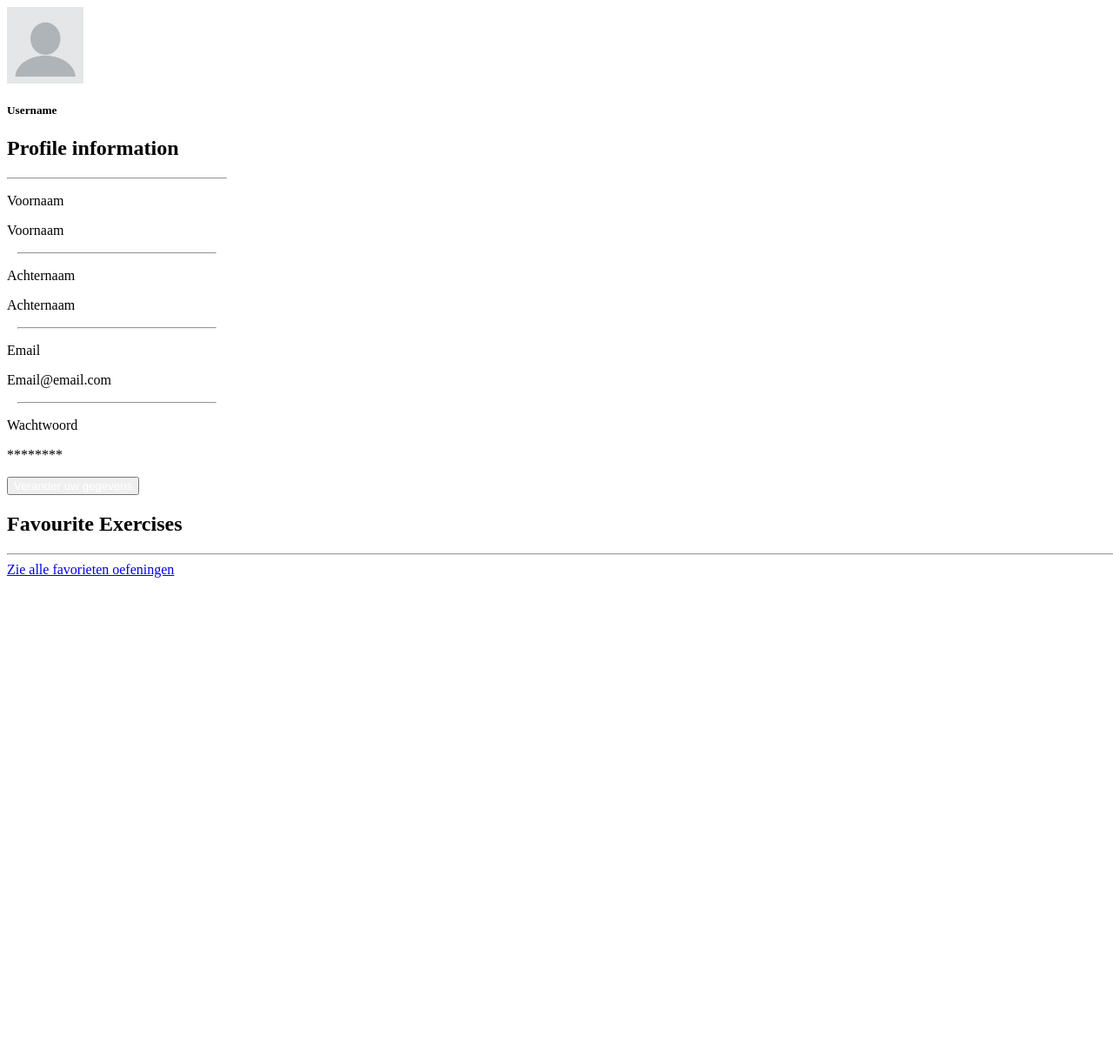
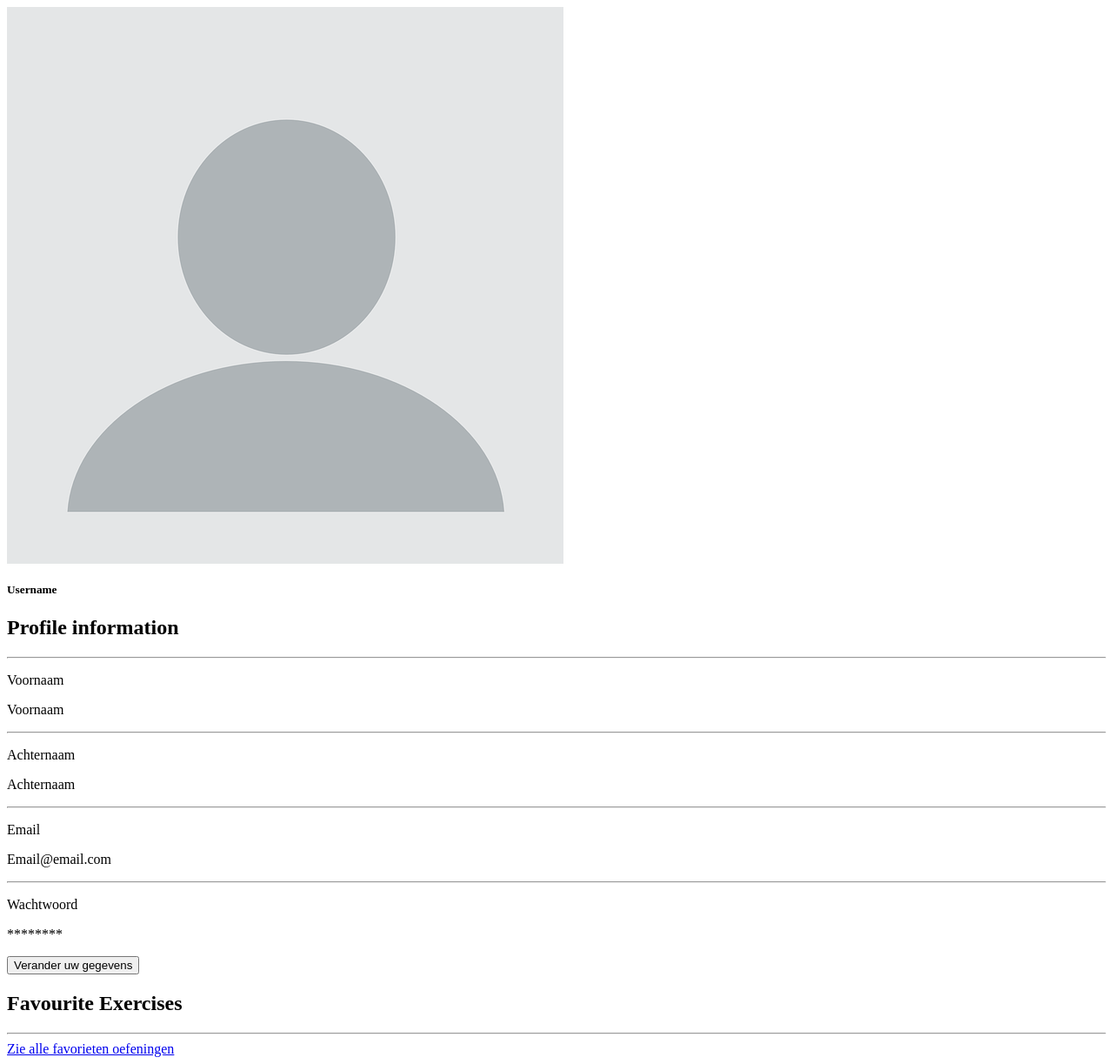
Before and after one commit to 86158/CatWeb, a PHP site: page /pages/profilePage.php in a window 1280 px wide; the page is wider, and only the part inside the window is pictured. Shown: that part at 87% size. Before the commit the page ends 664 px from the top of that part, so only its background shows below. Run offline with PHP 8.4, Linux system fonts and the light colour scheme.

Commit message:
Profile page deleted the style in php into scss

```diff
--- a/pages/profilePage.php
+++ b/pages/profilePage.php
@@ -3,12 +3,12 @@
     <div class="container-fluid">
         <!-- The image and username of the user -->
         <div class="profile d-flex column justify-content-center align-items-center flex-column mt-3">
-            <img class="rounded-circle" src="img/profile.png" alt="Profile Pic" style="width: 7%">
+            <img class="rounded-circle" src="img/profile.png" alt="Profile Pic">
             <h5 class="mt-2">Username</h5>
         </div>
 
         <div class="information mt-4 d-flex justify-content-around">
-            <div class="profileInformation" style="width: 20%;">
+            <div class="profileInformation">
                 <!-- The left side of the page -->
                 <div class="title">
                     <h2 class="fw-bold text-center">Profile information</h2>
@@ -25,7 +25,7 @@
                         </div>
                     </div>
                     <!-- Horizontal Line -->
-                    <hr class="text-center m-auto mb-3" style="width: 90%">
+                    <hr class="hr-1 text-center m-auto mb-3">
                     <!-- Last Name -->
                     <div class="row item-1 justify-content-between">
                         <div class="col-6 text-center">
@@ -36,7 +36,7 @@
                         </div>
                     </div>
                     <!-- Horizontal Line -->
-                    <hr class="text-center m-auto mb-3" style="width: 90%">
+                    <hr class="text-center m-auto mb-3">
                     <!-- Email -->
                     <div class="row item-1 justify-content-between">
                         <div class="col-6 text-center">
@@ -47,7 +47,7 @@
                         </div>
                     </div>
                     <!-- Horizontal Line -->
-                    <hr class="text-center m-auto mb-3" style="width: 90%">
+                    <hr class="text-center m-auto mb-3">
                     <!-- Password -->
                     <div class="row item-1 justify-content-between">
                         <div class="col-6 text-center">
@@ -58,20 +58,20 @@
                         </div>
                     </div>
                     <!-- Button to change the information about the user -->
-                    <button class="btn btn-primary d-flex m-auto mt-3" style="color: white;">Verander uw gegevens</button>
+                    <button class="btn btn-primary d-flex m-auto mt-3">Verander uw gegevens</button>
                 </div>
             </div>
             <!-- Right side of the page -->
             <div class="profileFavourites">
                 <div class="title">
                     <h2 class="text-center fw-bold">Favourite Exercises</h2>
-                    <hr class="mt-3" style="width: 120%">
+                    <hr class="mt-3">
                 </div>
                 <!-- The content of the favourites section -->
                 <div class="content">
 
                 </div>
-                <a class="btn btn-primary text-center d-flex m-auto mt-3" href="?page=favorieten" tyle="color: white;">Zie alle favorieten oefeningen</a>
+                <a class="btn btn-primary d-flex m-auto mt-3" href="?page=favorieten">Zie alle favorieten oefeningen</a>
             </div>
         </div>
     </div>
```
Also changed, not shown: scss/sections/_profilepage.scss (+44 -0 lines).
